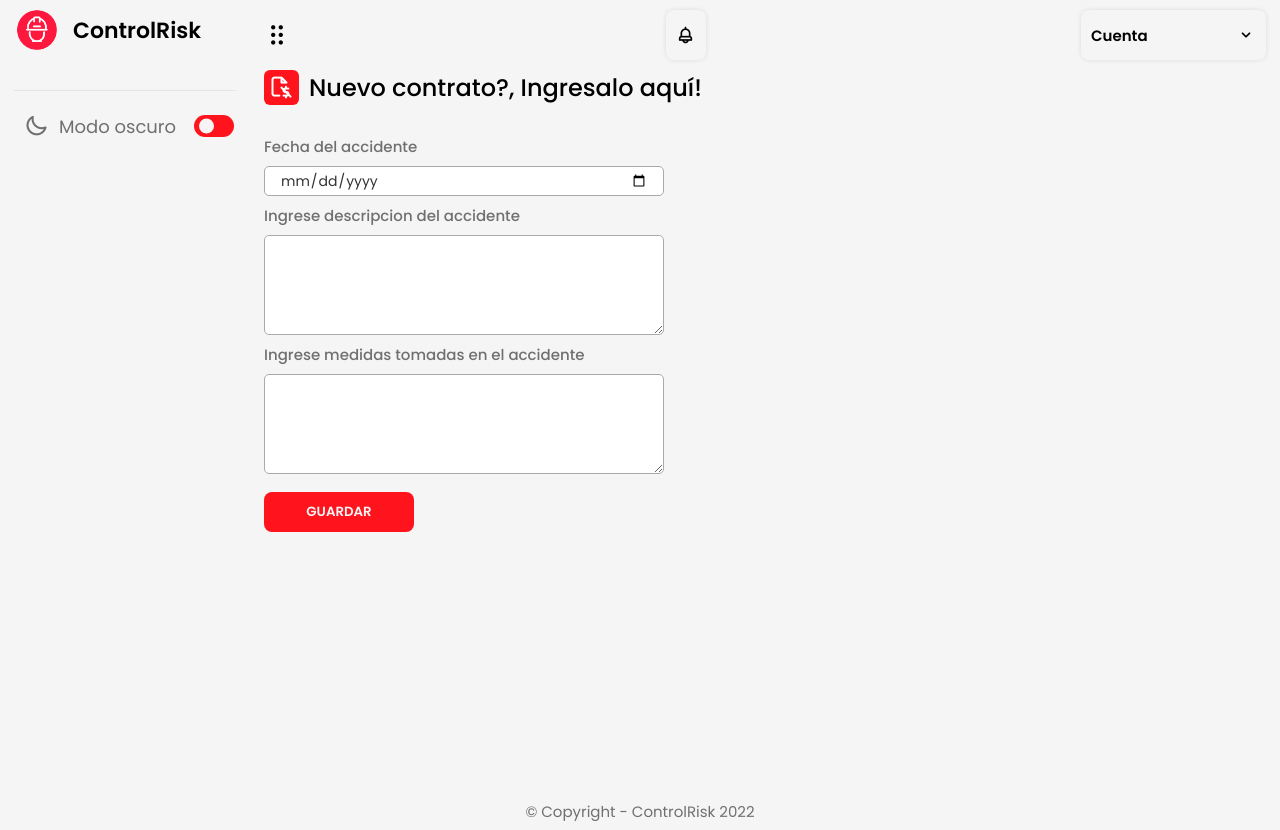
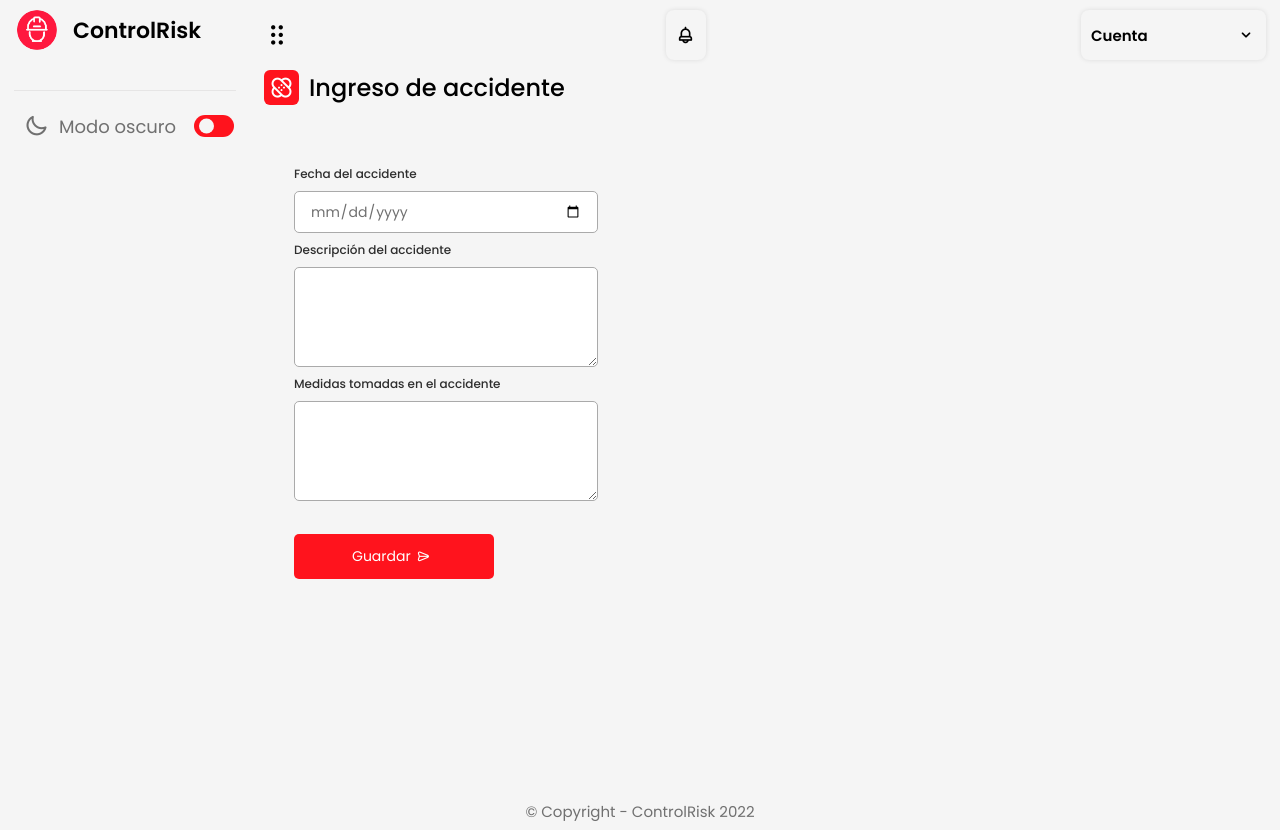
Before and after one commit to sebaarl/ControlRisk, a Django app: page /ingresar-accidente in a window 1280 px wide. Run offline with Django 4.2, Linux system fonts and the light colour scheme; some libraries are stand-ins or nearby versions.

Commit message:
cambios generales (contrato, cliente, accidente)

```diff
--- a/AppBase/forms.py
+++ b/AppBase/forms.py
@@ -60,11 +60,13 @@
             }
         )
     )
-    rubro = forms.IntegerField(
-        widget=forms.NumberInput(
+    rubro = forms.ModelChoiceField(
+        queryset=RubroEmpresa.objects.all(),
+        initial=0,
+        widget=forms.Select(
             attrs={
                 'id': 'clienteRubro',
-                'type': 'number',
+                'type': 'select',
                 'class': '',
                 'placeholder': 'Ingrese rubro de la empresa',
                 'name': 'rubro',
@@ -196,22 +198,26 @@
             }
         )
     )
-    cliente = forms.CharField(
-        widget=forms.TextInput(
+    cliente = forms.ModelChoiceField(
+        queryset=Cliente.objects.all(),
+        initial=0,
+        widget=forms.Select(
             attrs={
-                'id': 'clienteRut',
-                'type': 'text',
+                'id': 'clienteCli',
+                'type': 'select',
                 'class': '',
                 'placeholder': 'Ingrese RUT',
-                'name': 'cliente',
+                'name': 'empleado',
             }
         )
     )
-    empleado = forms.CharField(
-        widget=forms.TextInput(
+    empleado = forms.ModelChoiceField(
+        queryset=Empleado.objects.all(),
+        initial=0,
+        widget=forms.Select(
             attrs={
                 'id': 'clienteRut',
-                'type': 'text',
+                'type': 'select',
                 'class': '',
                 'placeholder': 'Ingrese RUT',
                 'name': 'empleado',
--- a/AppBase/views.py
+++ b/AppBase/views.py
@@ -105,32 +105,42 @@
     if request.method == "POST":
         if request.POST.get('rut') and request.POST.get('nombre') and request.POST.get('apellido') and request.POST.get('cargo'):
             empsave = Empleado()
-            empsave.rut = request.POST.get('rut')
+            empsave.rutempleado = request.POST.get('rut')
             empsave.nombre = request.POST.get('nombre')
             empsave.apellido = request.POST.get('apellido')
             empsave.cargo = request.POST.get('cargo')
 
+            rut_emp = rut(empsave.rutempleado)
+
             if request.method == "POST":
-                username = request.POST.get('rut')
-                password = request.POST.get('rut')[4:]
+                existe =  Empleado.objects.filter(rutempleado=rut_emp).exists()
+                user_exist = User.objects.filter(username=rut_emp).exists()
 
-                user = get_user_model().objects.create(
-                    username=username,
-                    password=make_password(password),
-                    is_active=True,
-                    is_profesional=True
-                )
+                if existe and user_exist:
+                    messages.error(request, "El rut " +
+                                formatRut(rut_emp) +" ya está registrado en el sistema!")
+                else:
+                    if request.method == "POST":
+                        username = rut_emp
+                        password = rut_emp[4:]
 
-            from django.db import connection
-            with connection.cursor() as cursor:
+                        user = get_user_model().objects.create(
+                            username=username,
+                            password=make_password(password),
+                            is_active=True,
+                            is_profesional=True
+                        )
 
-                cursor.execute('EXEC [dbo].[SP_CREATE_EMPLEADO] %s, %s, %s, %s', (
-                    empsave.rut, empsave.nombre, empsave.apellido, empsave.cargo))
+                        from django.db import connection
+                        with connection.cursor() as cursor:
 
-                messages.success(request, "Empleado " +
-                                 empsave.rut+" registrado correctamente ")
+                            cursor.execute('EXEC [dbo].[SP_CREATE_EMPLEADO] %s, %s, %s, %s', (
+                                empsave.rut, empsave.nombre, empsave.apellido, empsave.cargo))
 
-            return render(request, 'create_empleado.html', data)
+                            messages.success(request, "Empleado " +
+                                        empsave.rut+" registrado correctamente ")
+
+                        return render(request, 'create_empleado.html', data)
 
     return render(request, 'create_empleado.html', data)
 
@@ -173,8 +183,12 @@
             contratosave.cantidadcapacitaciones = request.POST.get('capa')
             contratosave.cuotascontrato = request.POST.get('cuota')
             contratosave.valorcontrato = request.POST.get('valor')
-            contratosave.rutcliente = request.POST.get('cliente')
-            contratosave.rutempleado = request.POST.get('empleado')
+
+            cliente = Cliente.objects.get(rutcliente=request.POST.get('cliente'))
+            empleado = Empleado.objects.get(rutempleado=request.POST.get('empleado'))
+
+            contratosave.rutcliente = cliente
+            contratosave.rutempleado = empleado
 
             now = datetime.now()
             termino = now + relativedelta(months=12)
@@ -183,8 +197,8 @@
             from django.db import connection
             with connection.cursor() as cursor:
 
-                cursor.execute('EXEC [dbo].[[SP_CREATE_CONTRAT] %s, %s, %s, %s, %s, %s, %s, %s', (contratosave.cantidadasesorias,
-                                contratosave.cantidadcapacitaciones, termino, pago, contratosave.cuotascontrato,contratosave.valorcontrato, contratosave.rutcliente, contratosave.rutempleado))
+                cursor.execute('EXEC [dbo].[SP_CREATE_CONTRATO] %s, %s, %s, %s, %s, %s, %s, %s', (contratosave.cantidadasesorias,
+                                contratosave.cantidadcapacitaciones, termino, pago, contratosave.cuotascontrato,contratosave.valorcontrato, str(contratosave.rutcliente), str(contratosave.rutempleado)))
 
                 messages.success(request, "Contrato " +
                                  "registrado correctamente ")
--- a/static/css/styles.css
+++ b/static/css/styles.css
@@ -413,6 +413,12 @@
     flex-wrap: wrap;
 }
 
+.container form .acci {
+    display: flex;
+    flex-direction: column;
+    align-items: flex-start;
+}
+
 form .fields .input-field {
     display: flex;
     width: calc(100% / 3 - 10px);
@@ -443,6 +449,18 @@
     border: 1px solid #aaa;
     padding: 0 15px;
     height: 42px;
+    margin: 8px 0;
+}
+
+.input-field textarea {
+    outline: none;
+    font-size: 14px;
+    font-weight: 400;
+    color: #333;
+    border-radius: 5px;
+    border: 1px solid #aaa;
+    padding: 0 15px;
+    height: 100px;
     margin: 8px 0;
 }
 
--- a/templates/create_accident.html
+++ b/templates/create_accident.html
@@ -7,36 +7,52 @@
 
 {% block contenido %}
 <div class="title">
-    <i class="uil uil-file-contract-dollar"></i>
-    <span class="text">Nuevo contrato?, Ingresalo aquí!</span>
+    <i class="uil uil-band-aid"></i>
+    <span class="text">Ingreso de accidente</span>
 </div>
 
-<div class="container-dash">
-
-    <div class="form-container">
+<div class="container">
     <form action="#" method="POST">
         {% csrf_token %}
-            <div class="input-content">
-                <label for="">Fecha del accidente</label>
+        <div class="form first">
+            <div class="details personal">
+                <div class="fields acci">
+                    <div class="input-field">
+                        <label>Fecha del accidente</label>
                         {{ accidentForm.fecha }}
                     </div>
-            <div class="input-content">
-                <label for="">Ingrese descripcion del accidente</label>
+                    <div class="input-field">
+                        <label>Descripción del accidente</label>
                         {{ accidentForm.descripcion }}
                     </div>
-            <div class="input-content">
-                <label for="">Ingrese medidas tomadas en el accidente</label>
+                    <div class="input-field">
+                        <label>Medidas tomadas en el accidente</label>
                         {{ accidentForm.medidas }}
                     </div>
+                </div>
+            </div>
 
-            <div class="form-butto">
-                <button class="button">
-                    Guardar
+            <div class="details ID">
+                <button class="nextBtn">
+                    <span class="btnText">Guardar</span>
+                    <i class="uil uil-navigator"></i>
                 </button>
             </div>
+        </div>
+    </form>
 
-        </form>
-    </div>
+    {% if messages %}
+    {% for m in messages %}
+    <script>
+        Swal.fire({
+            'tittle': 'Exito',
+            'text': '{{ m }}',
+            'confirmButtonColor': '#ff131d',
+            'confirmButtonText': 'Aceptar',
+        })
+    </script>
+    {% endfor %}
+    {% endif %}
 </div>
 {% block javascript %}
 {% endblock %}
--- a/templates/create_contract.html
+++ b/templates/create_contract.html
@@ -34,7 +34,7 @@
                     </div>
 
                     <div class="input-field">
-                        <label>Rubro de Empresa del Cliente</label>
+                        <label>Empleado Encargado</label>
                         {{ contractForm.empleado }}
                     </div>
                 </div>
--- a/templates/listar_contratos.html
+++ b/templates/listar_contratos.html
@@ -42,7 +42,7 @@
                 <td>{{ item.4 }}</td>
                 <td>{{ item.5 }}</td>
                 <td>{{ item.6 }}</td>
-                <td>{{ item.7 }}</td>
+                <td>$ {{ item.7 }}</td>
                 {% if item.8 == 0 %}
                     <td>No</td>
                 {% else %}
```
Lines whose indentation alone changed are shown as unchanged.
